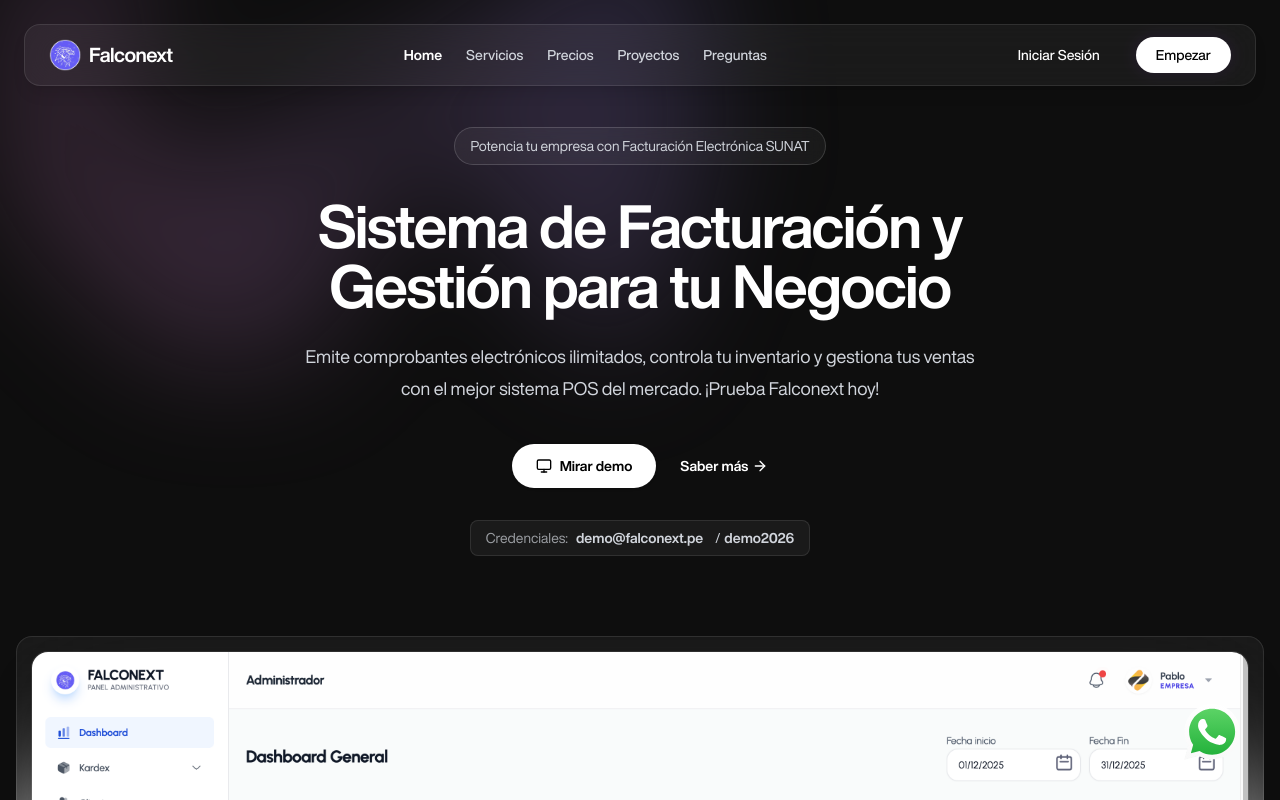
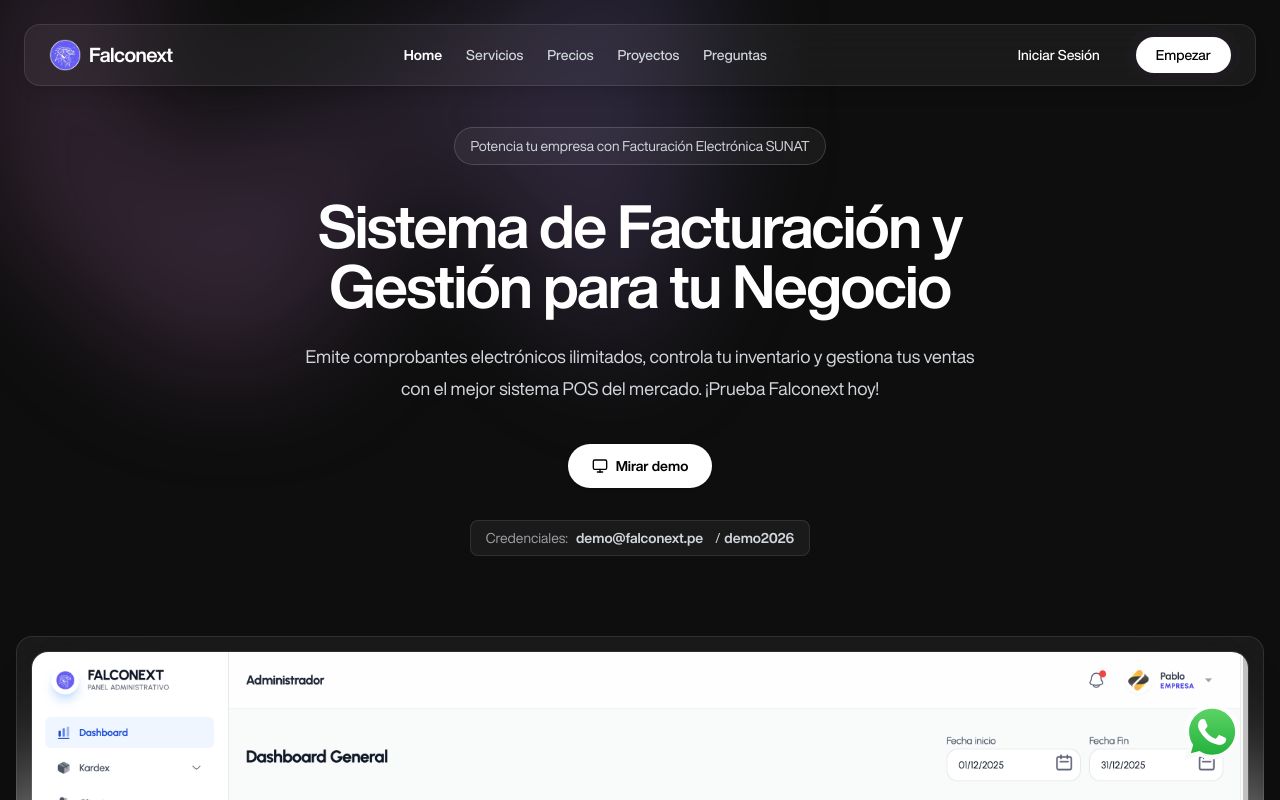
Before and after one commit to Falconext/krezka-web, a Next.js app: page / in a window 1280 px wide. Shown: the top 800 px of the page. Built offline with nearby package versions, Linux system fonts and the light colour scheme; no server answers.

Commit message:
ui: remove "Saber más" button from banner

```diff
--- a/src/app/ui/banner.tsx
+++ b/src/app/ui/banner.tsx
@@ -45,9 +45,6 @@
                             <Monitor className="w-4 h-4" />
                             Mirar demo
                         </Link>
-                        <Link href="/servicios" className="text-sm font-semibold leading-6 text-gray-900 dark:text-white flex items-center gap-1 hover:gap-2 transition-all">
-                            Saber más <ArrowRight className="w-4 h-4" />
-                        </Link>
                     </div>
 
                     <div className="mt-8 flex justify-center">
```
